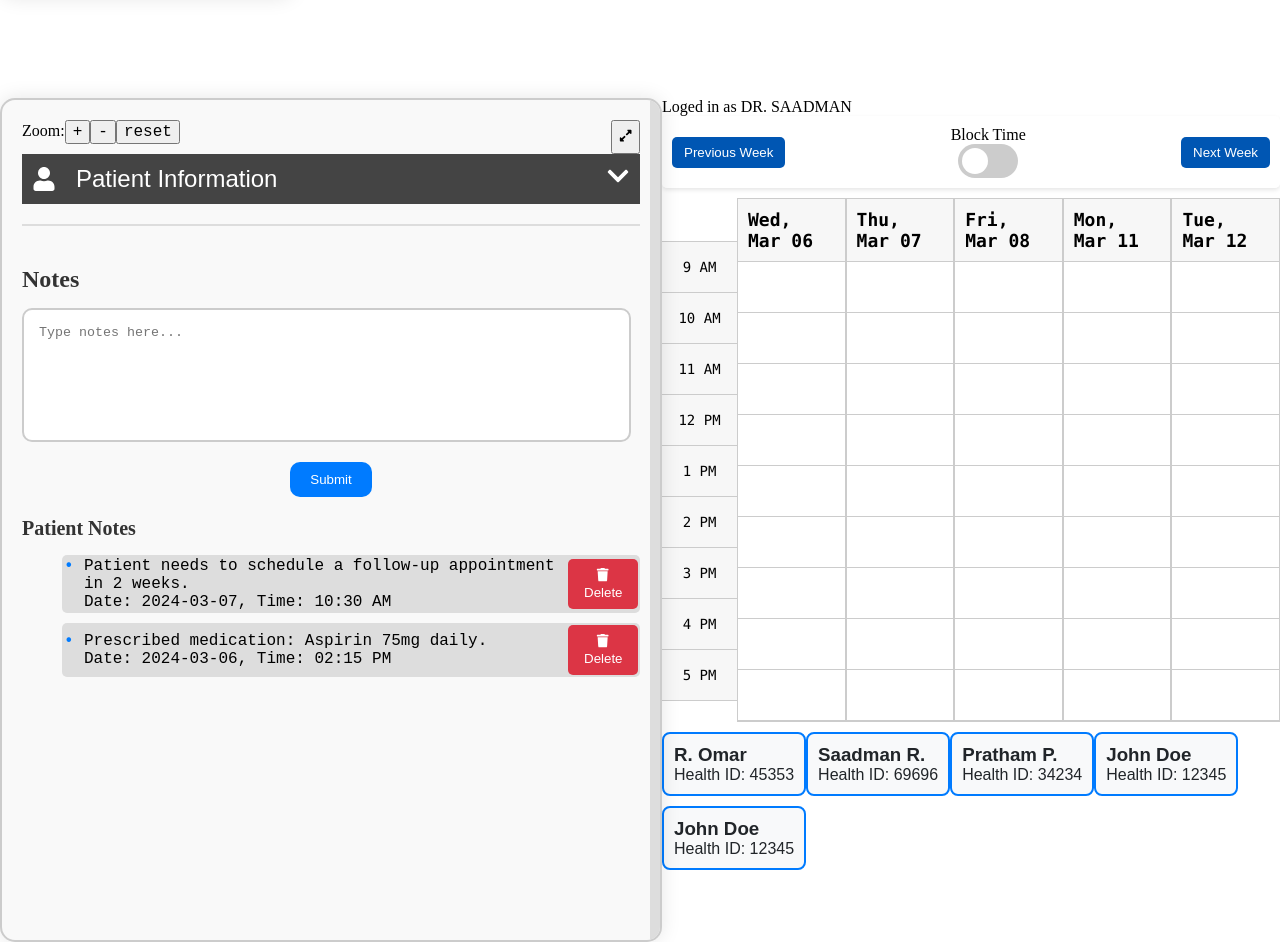
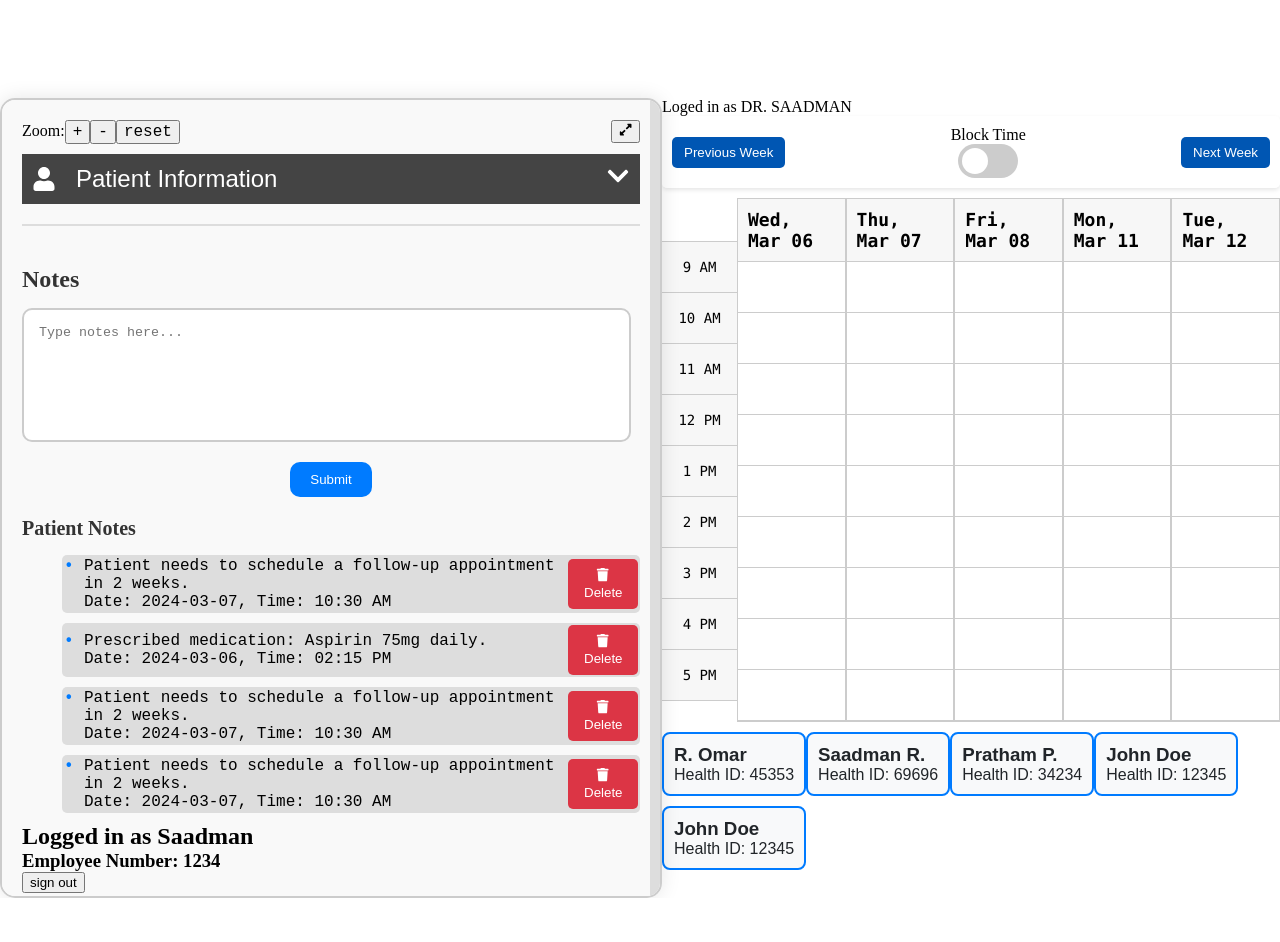
Before and after one commit to raja-omar/MediSync, a React (Vite) app in the folder appointment-management-system/: page / in a window 1280 px wide. Shown: the part 846-1788 px from the top of the page. After the commit the page ends 1744 px from the top, so only its background shows below. Built offline with nearby package versions, Linux system fonts and the light colour scheme.

Commit message:
added placeholder for logout buttons and current log ins

```diff
--- a/appointment-management-system/src/components/DoctorSidebar.jsx
+++ b/appointment-management-system/src/components/DoctorSidebar.jsx
@@ -39,6 +39,16 @@ const Sidebar = ({ isFullScreen, setIsFullScreen }) => {
       text: "Prescribed medication: Aspirin 75mg daily.",
       date: "2024-03-06",
       time: "02:15 PM",
+    },
+    {
+      text: "Patient needs to schedule a follow-up appointment in 2 weeks.",
+      date: "2024-03-07",
+      time: "10:30 AM",
+    },
+    {
+      text: "Patient needs to schedule a follow-up appointment in 2 weeks.",
+      date: "2024-03-07",
+      time: "10:30 AM",
     },
   ];
 
@@ -106,6 +116,7 @@ const Sidebar = ({ isFullScreen, setIsFullScreen }) => {
       onMouseMove={handleMouseMove}
       onMouseUp={handleMouseUp}
     >
+      <div className="sidepanel-content">
         <div
           className="resize-handle"
           onMouseDown={handleMouseDown}
@@ -129,13 +140,23 @@ const Sidebar = ({ isFullScreen, setIsFullScreen }) => {
             >
               -
             </button>
-          <button onClick={resetFontSize} style={{ fontSize: `${fontSize}px` }}>
+            <button
+              onClick={resetFontSize}
+              style={{ fontSize: `${fontSize}px` }}
+            >
               reset
             </button>
           </div>
+          <div
+            className="zoom-div"
+            style={{
+              fontSize: `${fontSize}px`,
+            }}
+          >
             <button onClick={handleFullScreen} style={{ marginLeft: "auto" }}>
               {isFullScreen ? <FaCompressAlt /> : <FaExpandAlt />}
             </button>
+          </div>
         </div>
 
         <div className="patient-info">
@@ -151,7 +172,9 @@ const Sidebar = ({ isFullScreen, setIsFullScreen }) => {
             </div>
           </button>
           <div
-          className={`dropdown-content ${patientDropdownVisible ? "open" : ""}`}
+            className={`dropdown-content ${
+              patientDropdownVisible ? "open" : ""
+            }`}
             style={{ fontSize: `${fontSize}px` }}
           >
             <p>
@@ -209,10 +232,7 @@ const Sidebar = ({ isFullScreen, setIsFullScreen }) => {
                       Date: {note.date}, Time: {note.time}
                     </p>
                   </li>
-                <button
-                  className="delete-button"
-                  // onClick={() => handleDelete(index)}
-                >
+                  <button className="delete-button">
                     <FaTrash /> Delete
                   </button>
                 </div>
@@ -221,6 +241,12 @@ const Sidebar = ({ isFullScreen, setIsFullScreen }) => {
           </div>
         </div>
       </div>
+      <div>
+        <h2>Logged in as Saadman</h2>
+        <h3>Employee Number: 1234</h3>
+        <button>sign out</button>
+      </div>
+    </div>
   );
 };
 
--- a/appointment-management-system/src/components/PatientRegistrationForm.jsx
+++ b/appointment-management-system/src/components/PatientRegistrationForm.jsx
@@ -1,14 +1,14 @@
-import React, { useState } from 'react';
+import React, { useState } from "react";
 
-import '../styles/PatientRegistrationFormStyles.css';
+import "../styles/PatientRegistrationFormStyles.css";
 
 const PatientRegistrationForm = ({ onClose, onSubmit }) => {
   const [formData, setFormData] = useState({
-    firstName: '',
-    lastName: '',
-    healthCardNumber: '',
-    address: '',
-    age: '',
+    firstName: "",
+    lastName: "",
+    healthCardNumber: "",
+    address: "",
+    age: "",
   });
 
   const handleChange = (e) => {
@@ -73,17 +73,17 @@ const PatientRegistrationForm = ({ onClose, onSubmit }) => {
             />
           </div>
           <div className="form-group">
-            <label htmlFor="age">Age:</label>
+            <label htmlFor="dob">Date Of Birth:</label>
             <input
-              type="number"
-              id="age"
-              name="age"
+              type="date"
+              id="dob"
+              name="dob"
               value={formData.age}
               onChange={handleChange}
               required
             />
           </div>
-          <div style={{ display: 'flex', justifyContent: 'space-between' }}>
+          <div style={{ display: "flex", justifyContent: "space-between" }}>
             <button type="submit" className="submit-btn">
               Submit
             </button>
--- a/appointment-management-system/src/components/Sidebar.jsx
+++ b/appointment-management-system/src/components/Sidebar.jsx
@@ -66,7 +66,8 @@ const Sidebar = ({ setPatientData }) => {
   const handleMouseMove = (e) => {
     if (isResizing) {
       const deltaX = e.clientX - startX;
-      const newWidth = Math.max(sidebarWidth + deltaX, 300); // Limit minimum width
+      let newWidth = Math.max(sidebarWidth + deltaX, 300);
+      newWidth = Math.min(newWidth, 700);
       setSidebarWidth(newWidth);
       setStartX(e.clientX);
     }
@@ -84,6 +85,7 @@ const Sidebar = ({ setPatientData }) => {
       onMouseMove={handleMouseMove}
       onMouseUp={handleMouseUp}
     >
+      <div className="sidepanel-content">
         <div className="resize-handle" onMouseDown={handleMouseDown} />
         <div className="zoom-div" style={{ fontSize: `${fontSize}px` }}>
           Zoom:
@@ -115,7 +117,9 @@ const Sidebar = ({ setPatientData }) => {
             </div>
           </button>
           <div
-          className={`dropdown-content ${patientDropdownVisible ? "open" : ""}`}
+            className={`dropdown-content ${
+              patientDropdownVisible ? "open" : ""
+            }`}
             style={{ fontSize: `${fontSize}px` }}
           >
             <button
@@ -196,7 +200,9 @@ const Sidebar = ({ setPatientData }) => {
             </div>
           </button>
           <div
-          className={`dropdown-content ${doctorDropdownVisible ? "open" : ""}`}
+            className={`dropdown-content ${
+              doctorDropdownVisible ? "open" : ""
+            }`}
             style={{ fontSize: `${fontSize}px` }}
           >
             <div
@@ -252,6 +258,12 @@ const Sidebar = ({ setPatientData }) => {
             </div>
           </div>
         </div>
+      </div>
+      <div>
+        <h2>Logged in as Saadman</h2>
+        <h3>Employee Number: 1234</h3>
+        <button>sign out</button>
+      </div>
       {showDialog && (
         <PatientRegistrationDialog
           onClose={closeDialog}
--- a/appointment-management-system/src/styles/Calendar.css
+++ b/appointment-management-system/src/styles/Calendar.css
@@ -97,6 +97,8 @@
 .patient-card {
   background-color: #65efa7;
   border: 1px solid #ccc;
+  color: #212529;
+
   padding: 5px;
   position: absolute;
   top: 0;
--- a/appointment-management-system/src/styles/DoctorSidebarStyles.css
+++ b/appointment-management-system/src/styles/DoctorSidebarStyles.css
@@ -7,6 +7,13 @@
   display: flex;
   flex-direction: column;
 }
+
+.sidepanel-content {
+  flex: 1;
+  display: flex;
+  flex-direction: column;
+}
+
 
 .patient-info {
   margin-bottom: 20px;
--- a/appointment-management-system/src/styles/SidebarStyles.css
+++ b/appointment-management-system/src/styles/SidebarStyles.css
@@ -2,13 +2,19 @@
   position: relative;
   overflow-x: hidden;
   transition: width 0.3s;
-  height: 100vh;
+  height: 100;
   top: 0;
   left: 0;
   background-color: #1a1a1a;
   padding: 20px;
   box-shadow: 0 0 10px rgba(0, 0, 0, 0.3);
   z-index: 1000;
+}
+
+.sidepanel-content {
+  flex: 1;
+  display: flex;
+  flex-direction: column;
 }
 
 .second-ctn {
```
Lines whose indentation alone changed are shown as unchanged.
